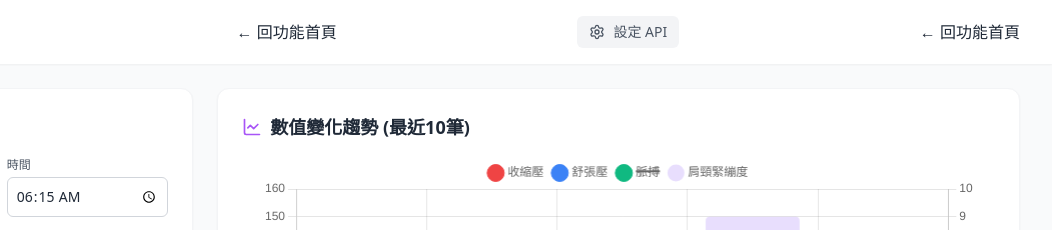
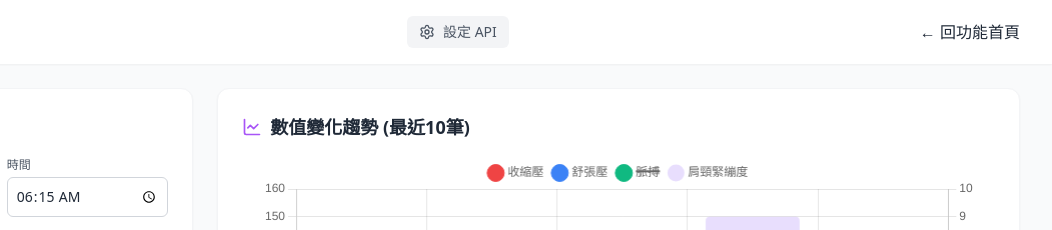
Before and after one commit to ropin13/ropin13.github.io, a plain HTML site: page health.html in a window 1280 px wide. Shown: the top 230 px of the page, 228-1280 px from the left. Drawn offline with nearby package versions, Linux system fonts and the light colour scheme.

Commit message:
Update health.html

```diff
--- a/health.html
+++ b/health.html
@@ -16,10 +16,6 @@
             <div class="flex items-center gap-2">
                 <i data-lucide="activity" class="text-blue-600"></i>
                 <h1 class="text-xl font-bold text-gray-900">生理數據追蹤面板</h1>
-            </div>
-
-            <div class="flex items-center gap-2>
-                <a href="index.html" class="btn btn-light">← 回功能首頁</a>
             </div>
             <button onclick="toggleSettings()" class="flex items-center gap-2 text-sm text-gray-600 hover:text-blue-600 transition-colors bg-gray-100 px-3 py-1.5 rounded-md">
                 <i data-lucide="settings" class="w-4 h-4"></i>
```
